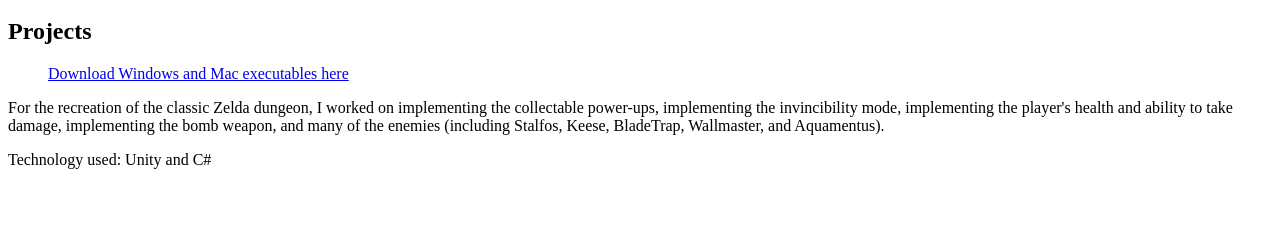
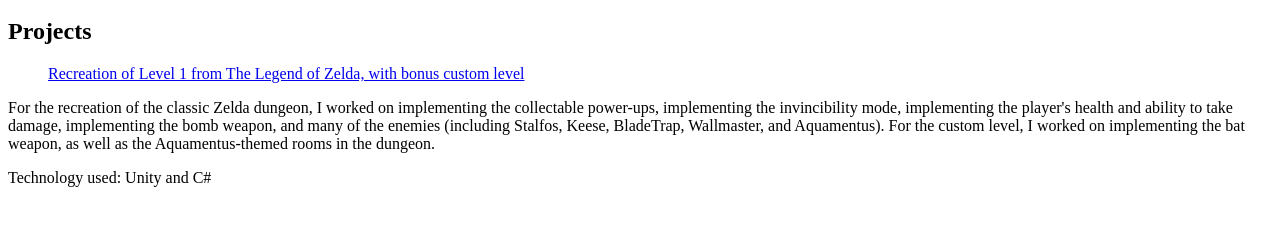
Before and after one commit to IshitaDeshmukh13/eecs494portfolio, a plain HTML site: page index.html in a window 1280 px wide. Shown: the part 48-274 px from the top of the page. Drawn offline with Linux system fonts and the light colour scheme.

Commit message:
Update index.html

```diff
--- a/index.html
+++ b/index.html
@@ -5,12 +5,14 @@
 <h2>Projects</h2>
 
 <ul>
-<a href="p1_gold_builds.zip"> Download Windows and Mac executables here</a>
+<a href="p1_gold_builds.zip"> Recreation of Level 1 from The Legend of Zelda, with bonus custom level </a>
 </ul>
 
 <p>For the recreation of the classic Zelda dungeon, I worked on implementing the collectable power-ups,
   implementing the invincibility mode, implementing the player's health and ability to take damage,
   implementing the bomb weapon, and many of the enemies (including Stalfos, Keese, BladeTrap, Wallmaster, and Aquamentus).
+
+  For the custom level, I worked on implementing the bat weapon, as well as the Aquamentus-themed rooms in the dungeon.
 </p>
 
 <p>Technology used: Unity and C#</p>
```
